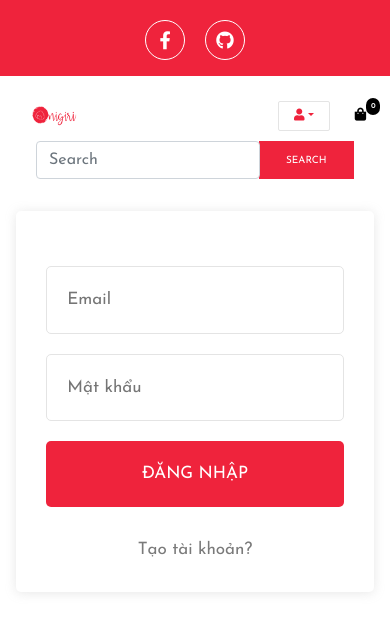
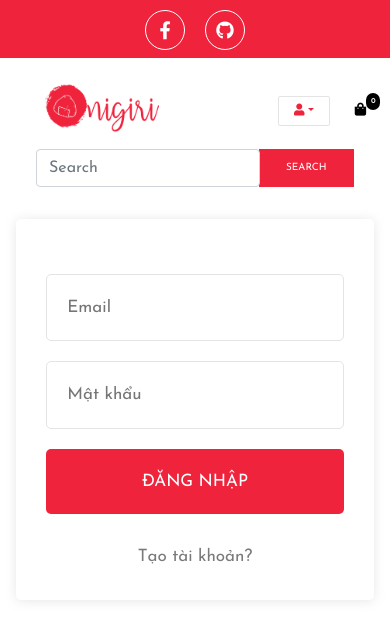
Before and after one commit to khoipn21/TMDT-main, a React (Vite) app in the folder frontend/: page /login in a window 390 px wide. Shown: the top 640 px of the page. Built offline with nearby package versions, Linux system fonts and the light colour scheme.

Commit message:
add no result when search, modify logo size on mobile device

```diff
--- a/frontend/src/App.css
+++ b/frontend/src/App.css
@@ -41,7 +41,7 @@ textarea:focus {
 }
 .Announcement {
   background-color: #ef233c;
-  padding: 20px 0px 16px 0px;
+  padding: 10px 0px 8px 0px;
 }
 .Announcement .col-md-6 p {
   color: white;
@@ -725,7 +725,7 @@ textarea:focus {
   margin: 10px;
 }
 .card-name img {
-  width: 100%;
+  width: 150%;
   height: 50px;
   object-fit: contain;
 }
--- a/frontend/src/components/Home/Pagination.jsx
+++ b/frontend/src/components/Home/Pagination.jsx
@@ -3,6 +3,11 @@ import { Link } from "react-router-dom";
 
 const Pagination = (props) => {
   const { page, pages, keyword = "" } = props;
+
+  if (pages === 0) {
+    return <div>No Results</div>;
+  }
+
   return (
     pages > 1 && (
       <nav>
--- a/frontend/src/responsive.css
+++ b/frontend/src/responsive.css
@@ -62,7 +62,7 @@
     font-size: 12px;
   }
   .mobile-header img {
-    width: 60px;
+    width: 100%;
   }
   .input-group {
     width: 100%;
```
